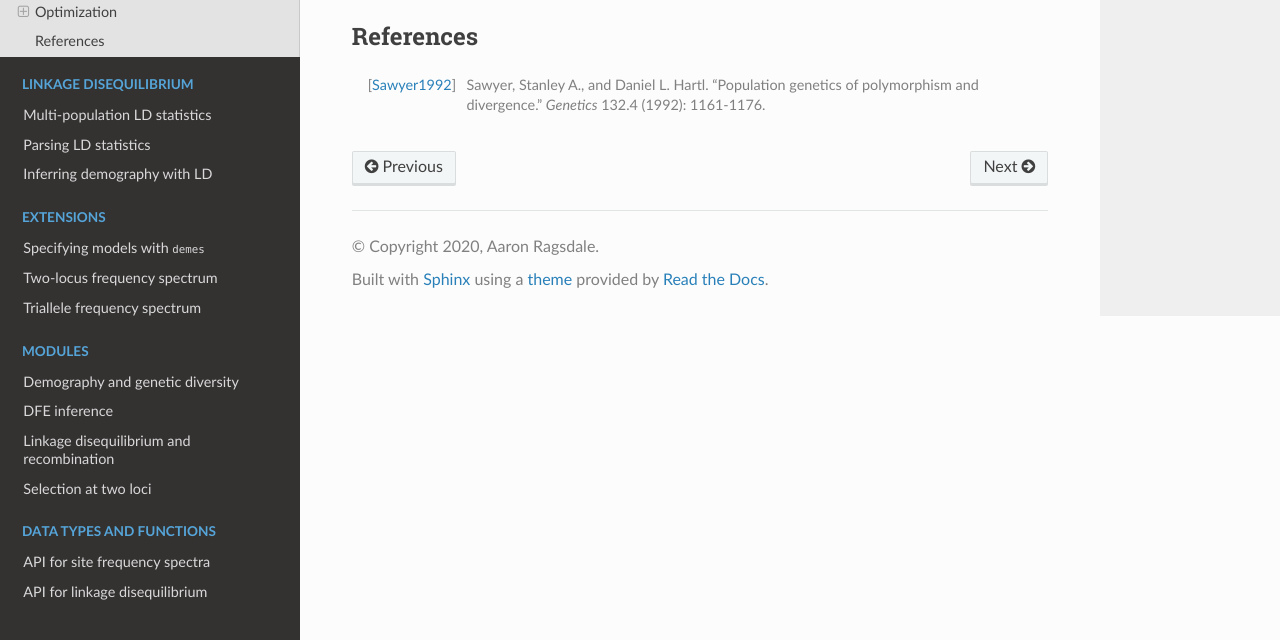
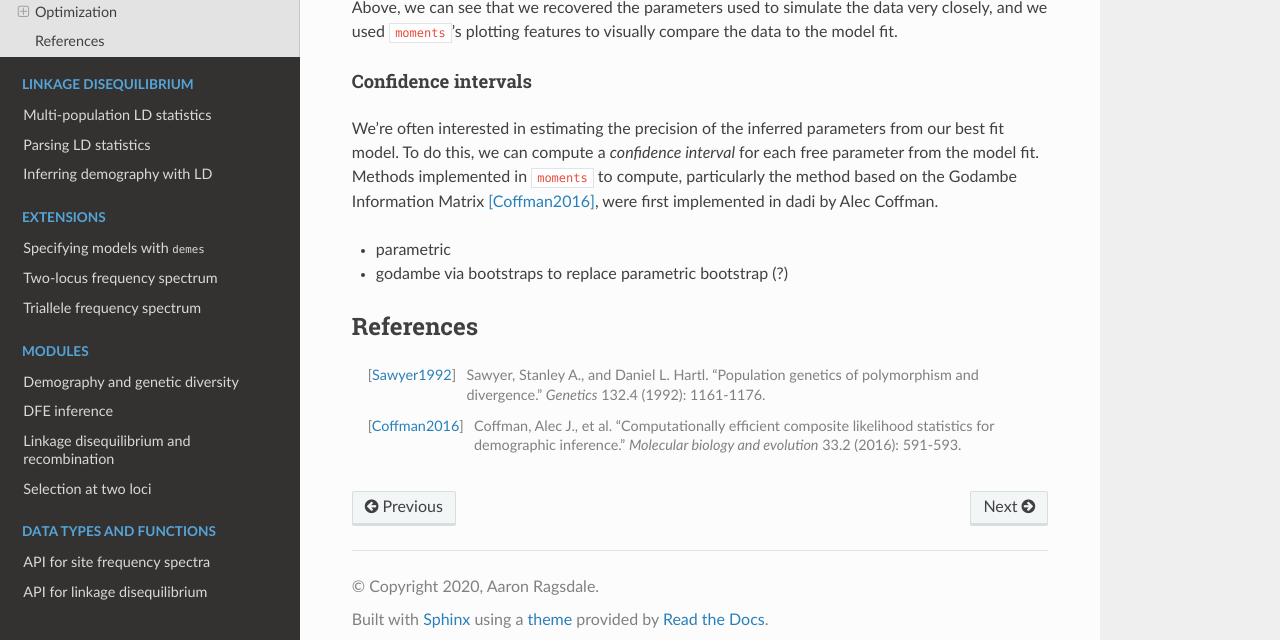
Before and after one commit to MomentsLD/moments, a Sphinx documentation site: the page built from docs/sfs/inference.rst, in a window 1280 px wide and 900 px high, scrolled down 2009 px, cut to the strip 260-900 px from the top of the window. Built offline with Sphinx 7.4.7 and the Read the Docs theme 2.0.0, drawn with Linux system fonts in a browser that asks for light colours; some of the changed text lies outside the part shown.

Commit message:
to squash

```diff
--- a/docs/sfs/inference.rst
+++ b/docs/sfs/inference.rst
@@ -93,7 +93,7 @@ a number of optimization functions available in ``moments.Inference``:
   method, which optimizes slices of parameter space sequentially.
 
 More information about optimization algorithms can be found in the
-`scipy documentation <https://docs.scipy.org/doc/scipy/reference/optimize.html>`.
+`scipy documentation <https://docs.scipy.org/doc/scipy/reference/optimize.html>`_.
 
 With each method, we require at least three inputs: 1) the initial guess, 2) the
 data SFS, and 3) the model function that returns a SFS of the same size as the data.
@@ -152,9 +152,28 @@ uses the ``optimize_log_fmin`` optimization function.
     moments.Plotting.plot_2d_comp_multinom(
         model_func(opt_params, data.sample_sizes), data)
 
+Above, we can see that we recovered the parameters used to simulate the data
+very closely, and we used ``moments``'s plotting features to visually compare
+the data to the model fit.
+
+Confidence intervals
+____________________
+
+We're often interested in estimating the precision of the inferred parameters
+from our best fit model. To do this, we can compute a *confidence interval* for
+each free parameter from the model fit. Methods implemented in ``moments`` to
+compute, particularly the method based on the Godambe Information Matrix
+[Coffman2016]_, were first implemented in dadi by Alec Coffman.
+
+- parametric
+- godambe via bootstraps to replace parametric bootstrap (?)
+
 **********
 References
 **********
 
 .. [Sawyer1992]
     Sawyer, Stanley A., and Daniel L. Hartl. "Population genetics of polymorphism and divergence." *Genetics* 132.4 (1992): 1161-1176.
+
+.. [Coffman2016]
+   Coffman, Alec J., et al. "Computationally efficient composite likelihood statistics for demographic inference." *Molecular biology and evolution* 33.2 (2016): 591-593.
```
Also changed, not shown: 1 other file.
